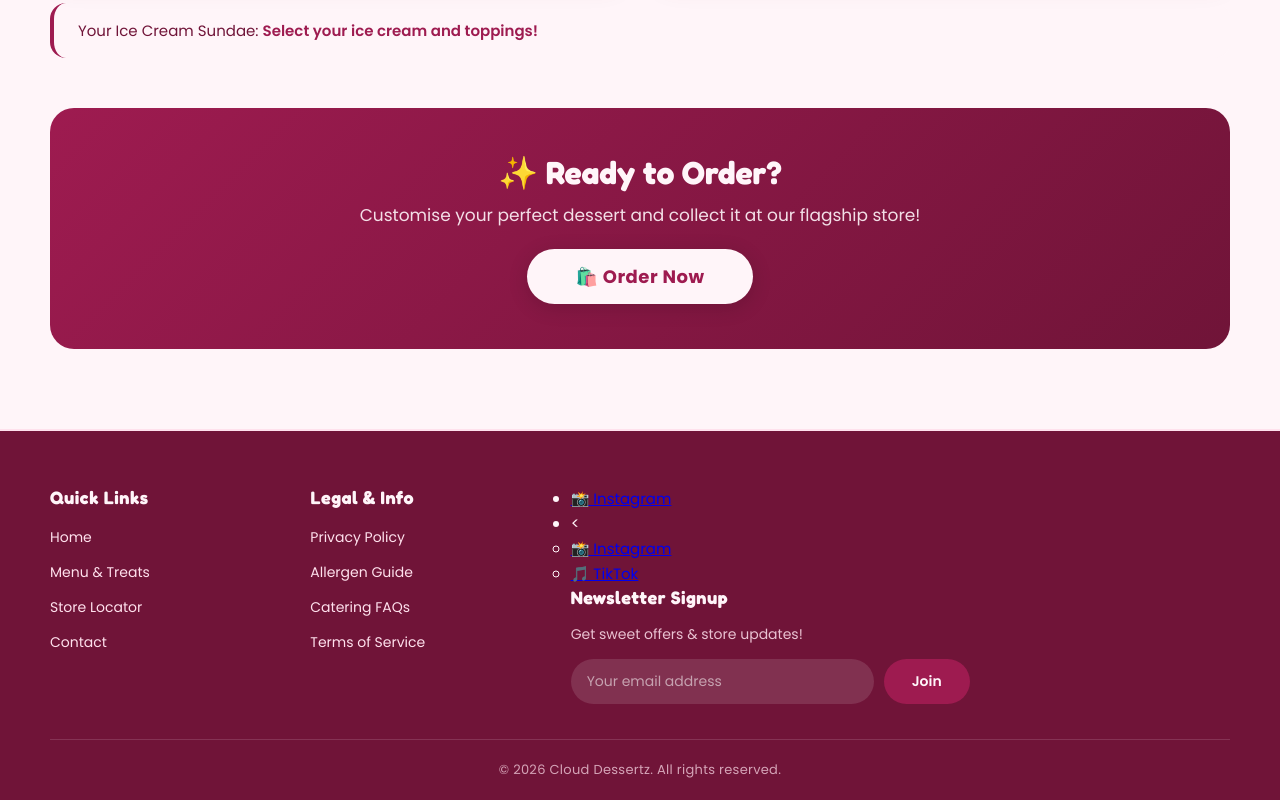
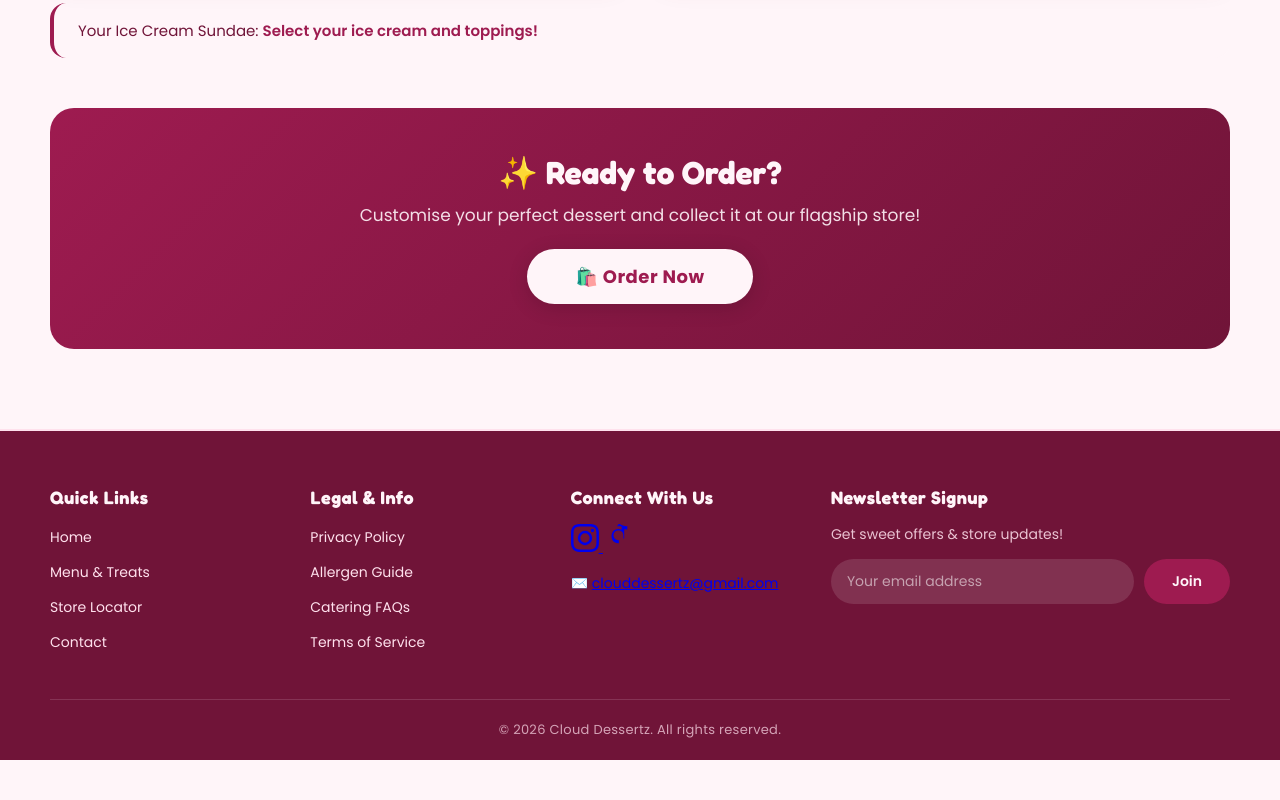
Before and after one commit to Musa6571/cloud-dessertz, a plain HTML site: page make-your-own.html in a window 1280 px wide. Shown: the part 2250-3050 px from the top of the page. After the commit the page ends 3010 px from the top, so only its background shows below. Drawn offline with Linux system fonts and the light colour scheme.

Commit message:
Update make-your-own.html

```diff
--- a/make-your-own.html
+++ b/make-your-own.html
@@ -310,7 +310,7 @@
 
     </main>
 
-    <!-- ============================================ -->
+        <!-- ============================================ -->
     <!-- FOOTER                                       -->
     <!-- ============================================ -->
     <footer>
@@ -339,13 +339,22 @@
             </div>
 
             <!-- Column 3: Social & Contact -->
-           <ul class="social-links">
-    <li><a href="https://www.instagram.com/cloud_dessertz?utm_source=qr&igsh=eTgwcXcwZnR4dnI=" target="_blank" rel="noopener noreferrer">📸 Instagram</a></li>
-    <li><<ul class="social-links">
-    <li><a href="https://www.instagram.com/cloud_dessertz?utm_source=qr&igsh=eTgwcXcwZnR4dnI=" target="_blank" rel="noopener noreferrer">📸 Instagram</a></li>
-    <li><a href="https://www.tiktok.com/@cloud.dessertz" target="_blank" rel="noopener noreferrer">🎵 TikTok</a></li>
-</ul>
-
+            <div class="footer-col">
+                <h4>Connect With Us</h4>
+                <div class="social-icons-container">
+                    <a href="https://www.instagram.com/cloud_dessertz?utm_source=qr&igsh=eTgwcXcwZnR4dnI=" target="_blank" rel="noopener noreferrer" class="social-icon instagram" aria-label="Instagram">
+                        <svg viewBox="0 0 24 24" width="28" height="28" fill="currentColor">
+                            <path d="M12 2.163c3.204 0 3.584.012 4.85.07 3.252.148 4.771 1.691 4.919 4.919.058 1.265.069 1.645.069 4.849 0 3.205-.012 3.584-.069 4.849-.149 3.225-1.664 4.771-4.919 4.919-1.266.058-1.644.07-4.85.07-3.204 0-3.584-.012-4.849-.07-3.26-.149-4.771-1.699-4.919-4.92-.058-1.265-.07-1.644-.07-4.849 0-3.204.013-3.583.07-4.849.149-3.227 1.664-4.771 4.919-4.919 1.266-.057 1.645-.069 4.849-.069zM12 0C8.741 0 8.333.014 7.053.072 2.695.272.273 2.69.073 7.052.014 8.333 0 8.741 0 12c0 3.259.014 3.668.072 4.948.2 4.358 2.618 6.78 6.98 6.98C8.333 23.986 8.741 24 12 24c3.259 0 3.668-.014 4.948-.072 4.354-.2 6.782-2.618 6.979-6.98.059-1.28.073-1.689.073-4.948 0-3.259-.014-3.667-.072-4.947-.196-4.354-2.617-6.78-6.979-6.98C15.668.014 15.259 0 12 0zm0 5.838a6.162 6.162 0 100 12.324 6.162 6.162 0 000-12.324zM12 16a4 4 0 110-8 4 4 0 010 8zm6.406-11.845a1.44 1.44 0 100 2.881 1.44 1.44 0 000-2.881z"/>
+                        </svg>
+                    </a>
+                    <a href="https://www.tiktok.com/@cloud.dessertz" target="_blank" rel="noopener noreferrer" class="social-icon tiktok" aria-label="TikTok">
+                        <svg viewBox="0 0 24 24" width="28" height="28" fill="currentColor">
+                            <path d="M16.6 5.82s.51.5 0 0A4.278 4.278 0 0119.35 3a4.278 4.278 0 01-2.75 2.82m0 0V3.6v2.22zm0 0c-.51.5-.51.5 0 0m0 0V3.6v2.22zm0 0A4.278 4.278 0 0119.35 3a4.278 4.278 0 01-2.75 2.82m0 0V3.6v2.22zm0 0c-.51.5-.51.5 0 0M12 2.02c2.63 0 2.95.01 4 .07v2.8c-.82-.35-1.74-.55-2.75-.55-1.21 0-2.31.33-3.26.9-.89.53-1.59 1.29-2.03 2.21-.44.92-.66 1.96-.66 3.02 0 1.06.22 2.1.66 3.02.44.92 1.14 1.68 2.03 2.21.95.57 2.05.9 3.26.9.12 0 .24-.01.36-.03v-2.68c-.11.02-.23.03-.36.03-.61 0-1.17-.12-1.69-.33-.52-.21-.96-.51-1.32-.87-.36-.36-.66-.8-.87-1.32-.21-.52-.33-1.08-.33-1.69s.12-1.17.33-1.69c.21-.52.51-.96.87-1.32.36-.36.8-.66 1.32-.87.52-.21 1.08-.33 1.69-.33.61 0 1.17.12 1.69.33.52.21.96.51 1.32.87.36.36.66.8.87 1.32.21.52.33 1.08.33 1.69v2.68c.13.01.26.02.39.02.1 0 .2-.01.3-.02V4.22c1.01.06 1.91.26 2.68.61V2.02c-.05-.01-.13-.01-.2-.02-1.4-.06-2.54-.26-3.68-.68-1.15-.42-2.16-.96-3.02-1.58-.87-.62-1.57-1.32-2.03-2.03-.46-.71-.71-1.34-.71-1.89 0-.55.25-1.18.71-1.89.46-.71 1.16-1.41 2.03-2.03.86-.62 1.87-1.16 3.02-1.58 1.14-.42 2.28-.62 3.68-.68z"/>
+                        </svg>
+                    </a>
+                </div>
+                <p class="footer-email">✉️ <a href="mailto:clouddessertz@gmail.com" class="email-link">clouddessertz@gmail.com</a></p>
+            </div>
 
             <!-- Column 4: Newsletter -->
             <div class="footer-col">
@@ -364,6 +373,7 @@
             <p>&copy; 2026 Cloud Dessertz. All rights reserved.</p>
         </div>
     </footer>
+
 
     <!-- ============================================ -->
     <!-- JAVASCRIPT                                   -->
```
